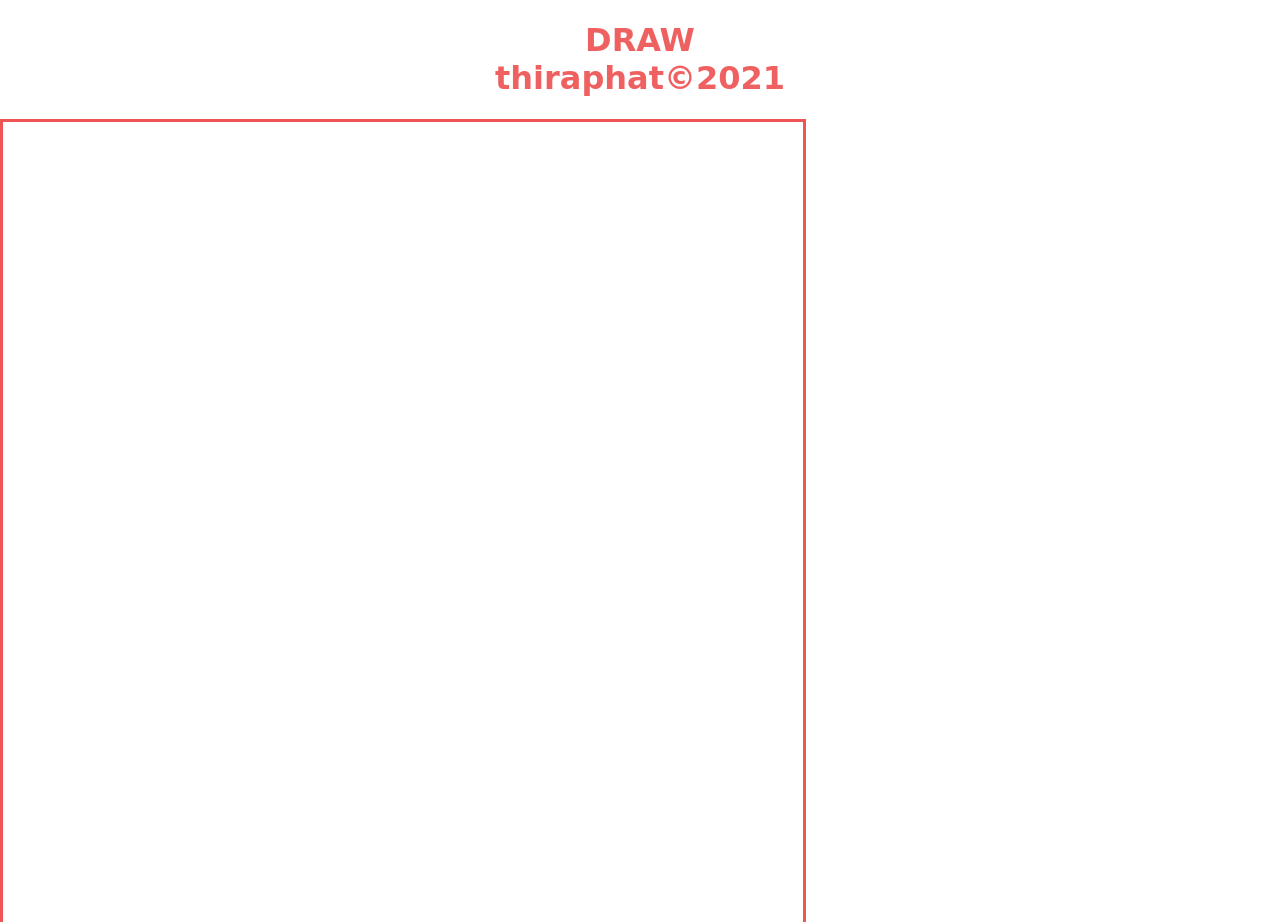
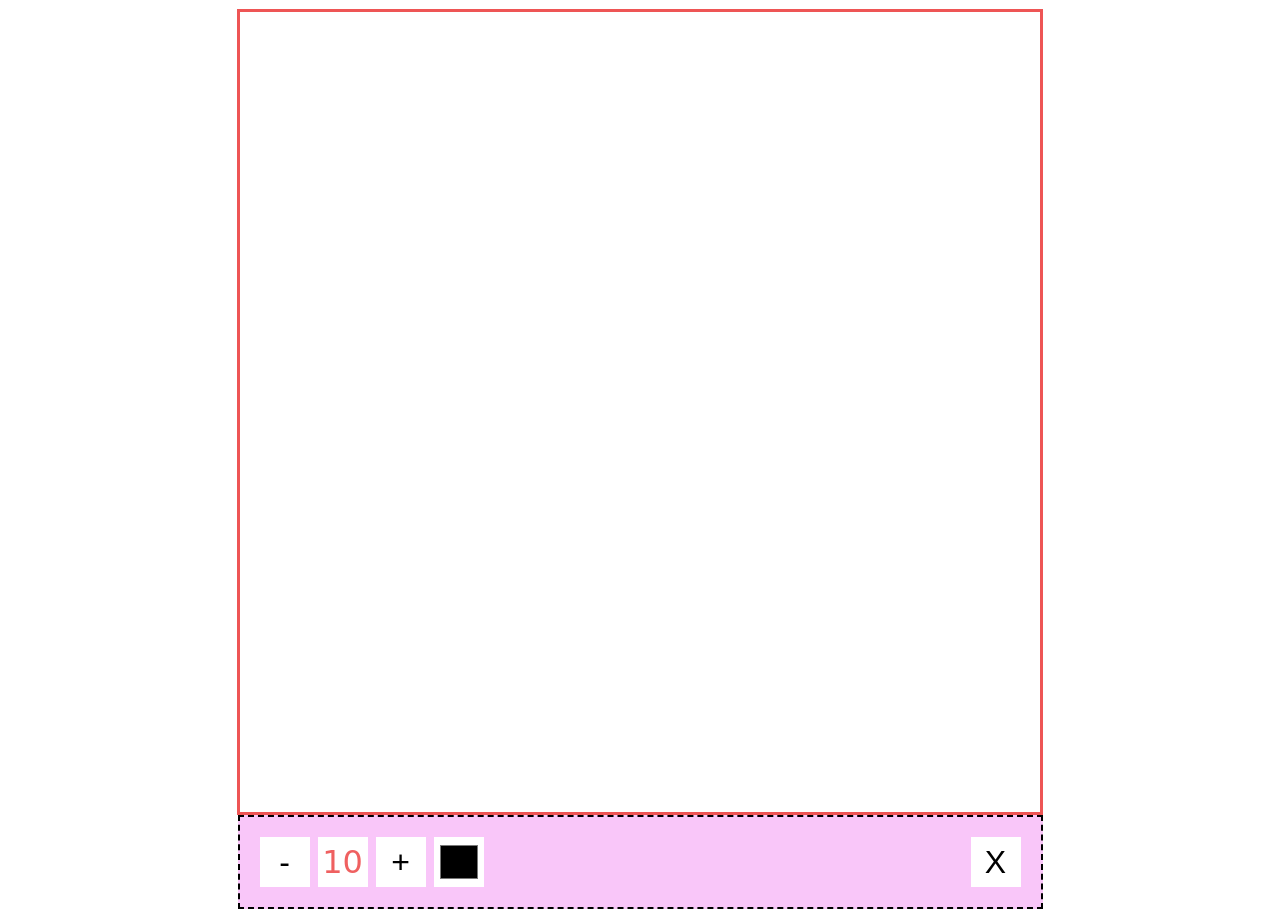
Before and after one commit to Thiraphat-DEV/JAVASCRIPT-PROJECT, a plain HTML site: page js17 Draw/index.html in a window 1280 px wide. Shown: the top 922 px of the page. Drawn offline with Linux system fonts and the light colour scheme.

Commit message:
Draw Canvas Style

```diff
--- a/js17 Draw/css/style.css
+++ b/js17 Draw/css/style.css
@@ -3,7 +3,12 @@
 }
 
 body {
+  display: flex;
+  justify-content: center;
+  align-items: center;
+  flex-direction: column;
   font-family: cursive;
+  overflow: hidden;
   margin: 0;
   height: 100vh;
 
```
